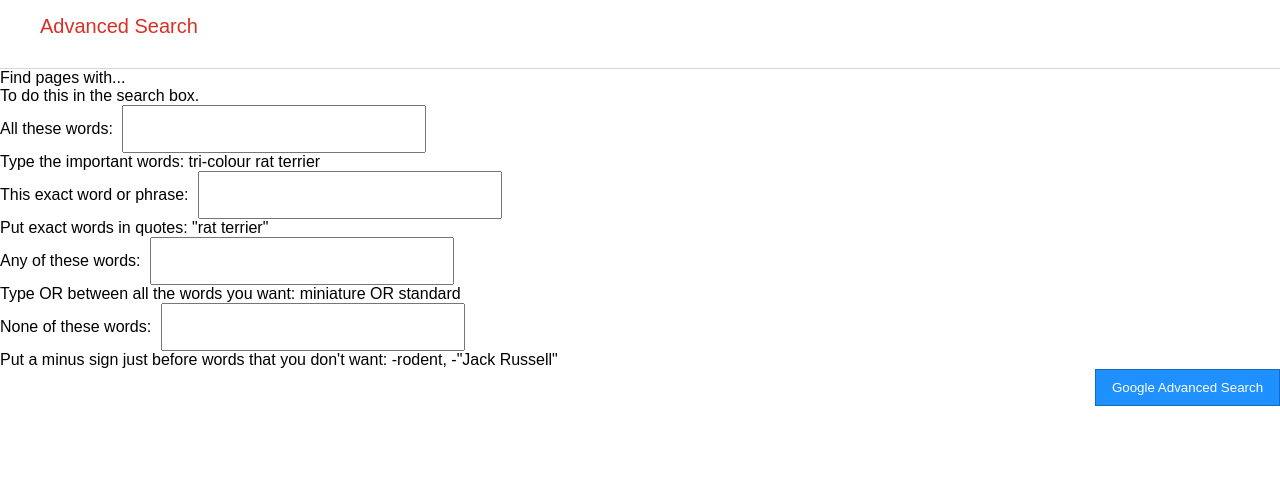
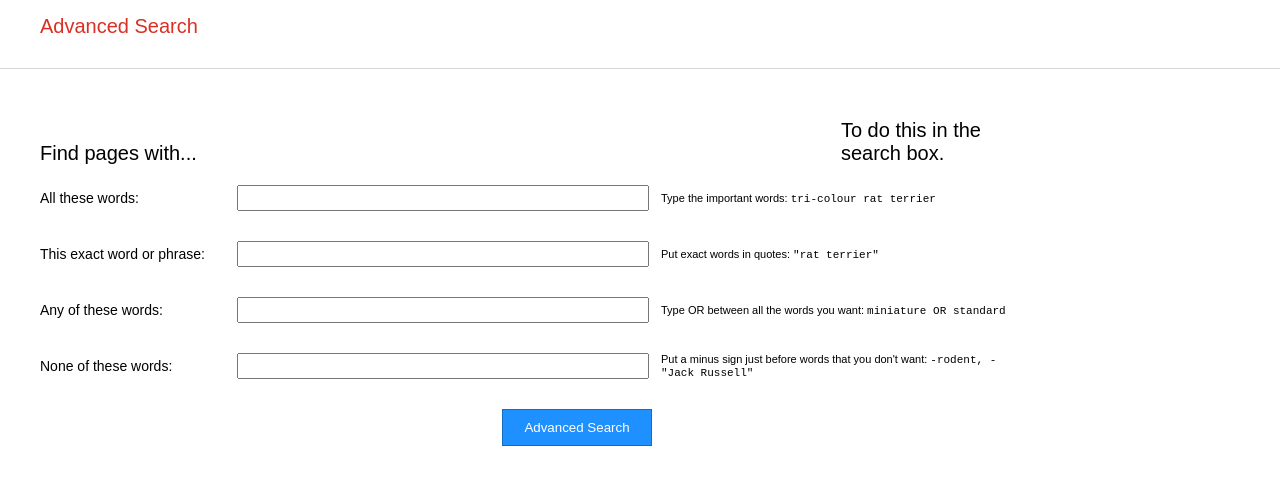
Before and after one commit to unixguy48/cs50, a plain HTML site: page Project_0/advanced_search.html in a window 1280 px wide. Shown: the part 65-550 px from the top of the page. Drawn offline with Linux system fonts and the light colour scheme.

Commit message:
Updated Styles

```diff
--- a/Project_0/advanced_search.html
+++ b/Project_0/advanced_search.html
@@ -45,26 +45,26 @@
                 <input type="text" name="as_epq">
                 <div class="clarification">
                     Put exact words in quotes: <span class="monospace">"rat terrier"</span>
-</div>
+                </div>
             </div>
             <div class="form-group">
                 <label>Any of these words: </label>
                 <input type="text" name="as_oq">
                 <div class="clarification">
                     Type OR between all the words you want: <span class="monospace">miniature OR standard</span>
-</div>
+                </div>
             </div>
             <div class="form-group">
                 <label>None of these words:</label>
                 <input type="text" name="as_eq">
                 <div class="clarification">
                     Put a minus sign just before words that you don't want: <span class="monospace">-rodent, -"Jack Russell"</span>
-</div>
+                </div>
             </div>
             <div class="form-group">
                 <label></label>
                 <div class="right-align">
-                    <input type="submit" class="blue-button" value="Google Advanced Search">
+                    <input type="submit" class="blue-button" value="Advanced Search">
                 </div>
             </div>
         </form>
--- a/Project_0/styles.scss
+++ b/Project_0/styles.scss
@@ -37,7 +37,7 @@ input {
         background-color: dodgerblue;
         color: white;
         font-size: smaller;
-        max-width: 200px;
+        max-width: 150px;
         border-radius: 0px;
         border: 1px solid #156bbd;
         float: right;
@@ -92,32 +92,67 @@ input {
 }
 
 .search-container {
-    $input_field_border_radius: 25px;
     display: flex;
     flex-direction: column;
+    /* Align the search container in the center of the viewport */
     justify-content: center;
     align-items: center;
     height: 90%;
-
-    .search-field {
+  }
+  .search-container .search-field {
     display: flex;
     flex-direction: row;
-        border-radius: $input_field_border_radius;
+    border-radius: 25px;
     border: 1px solid #afafaf;
     align-items: center;
     margin: 10px;
     padding-left: 15px;
-
-        input {
+  }
+  .search-container .search-field input {
     border: none;
-            border-radius: $input_field_border_radius;
+    border-radius: 25px;
   }
-    }
-
-    .logo-subtext {
+  .search-container .logo-subtext {
     color: #4285f4;
     position: relative;
     left: 110px;
     top: -18px;
   }
+
+  .advanced-search-container {
+    margin: 50px 40px;
   }
+  .advanced-search-container label {
+    display: inline-block;
+    width: 16%;
+    font-size: 20px;
+  }
+  .advanced-search-container .whitespace {
+    display: inline-block;
+    width: 50%;
+  }
+  .advanced-search-container .form-group {
+    display: flex;
+    align-items: center;
+    margin-top: 10px;
+    padding: 10px 0;
+  }
+  .advanced-search-container .form-group label {
+    width: 16%;
+    font-size: 14px;
+  }
+  .advanced-search-container .form-group input[type=text] {
+    width: 34%;
+    padding: 2px 0;
+  }
+  .advanced-search-container .form-group .clarification {
+    font-size: 11px;
+    width: 30%;
+    margin-left: 1%;
+  }
+  .advanced-search-container .form-group .clarification .monospace {
+    font-family: monospace;
+  }
+  .advanced-search-container .form-group .right-align {
+    width: 35%;
+  }
```
Also changed, not shown: Project_0/image_search.html (+2 -1 lines), Project_0/index.html (+3 -1 lines), Project_0/styles.css, 1 other file. Lines whose indentation alone changed are shown as unchanged.
